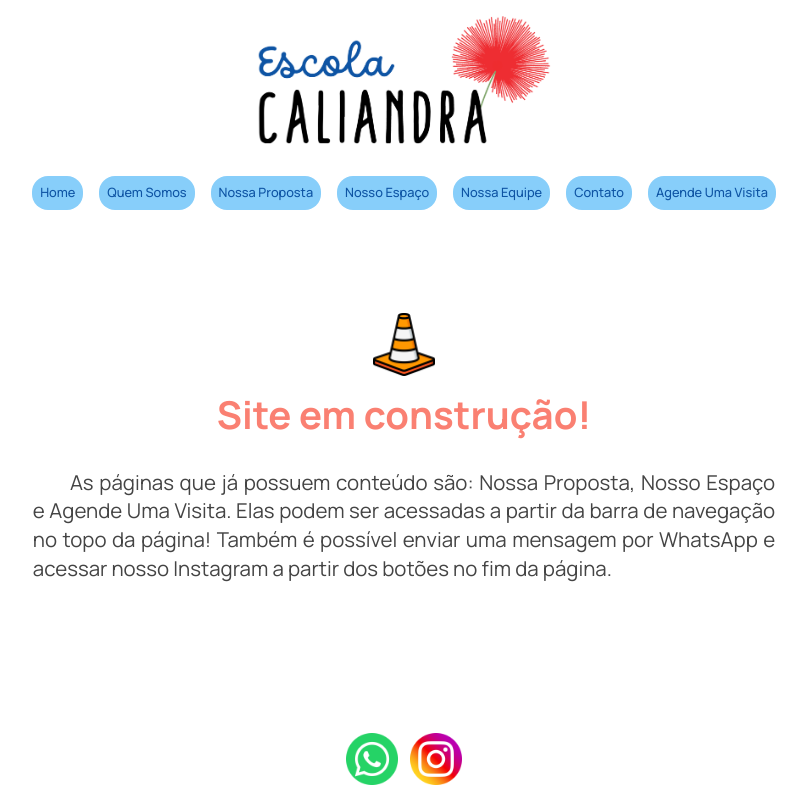
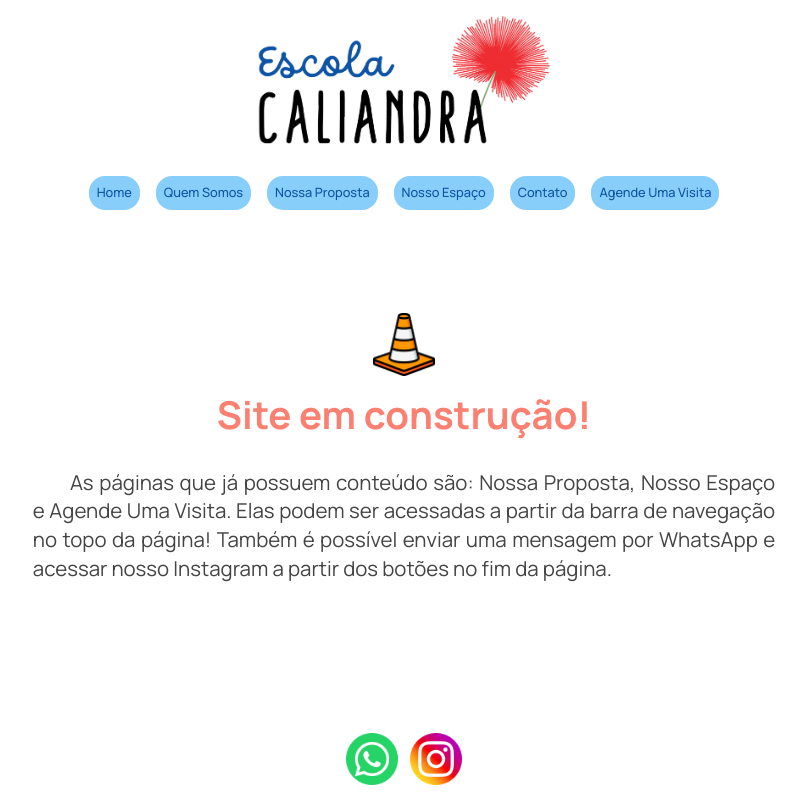
Before and after one commit to MateusCaltabiano/projeto-caliandra, a React (Create React App) app: page / in a window 1280 px wide. Shown: the whole page, without its empty margins (236-1043 px from the left). Built offline with nearby package versions, Linux system fonts and the light colour scheme.

Commit message:
nossa-equipe: removing from navbar

```diff
--- a/src/components/navbar/Navbar.jsx
+++ b/src/components/navbar/Navbar.jsx
@@ -13,7 +13,6 @@ const Navbar = () => {
           <Link to='/QuemSomos'>Quem Somos</Link>
           <Link to='/NossaProposta'>Nossa Proposta</Link>
           <Link to='/NossoEspaco'>Nosso Espaço</Link>
-          <Link to='/NossaEquipe'>Nossa Equipe</Link>
           <Link to='/Contato'>Contato</Link>
           <Link to='/AgendeUmaVisita'>Agende Uma Visita</Link>
         </div>
--- a/src/index.js
+++ b/src/index.js
@@ -20,7 +20,6 @@ render(
       <Route path='Contato' element={<Contato />} />
       <Route path='NossaProposta' element={<NossaProposta />} />
       <Route path='NossoEspaco' element={<NossoEspaco />} />
-      <Route path='NossaEquipe' element={<NossaEquipe />} />
       <Route path='AgendeUmaVisita' element={<AgendeUmaVisita />} />
     </Routes>
   </HashRouter>,
```
